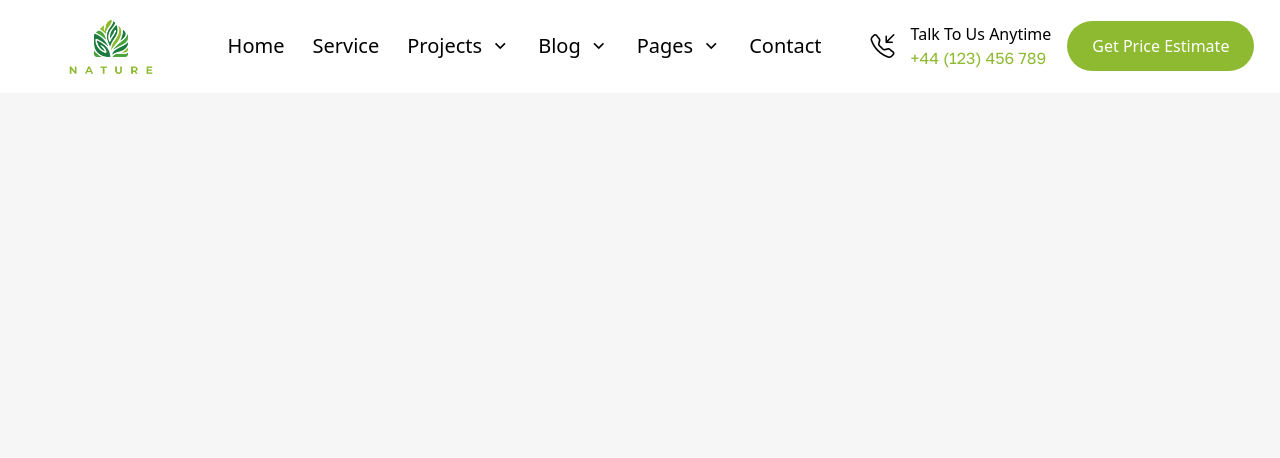
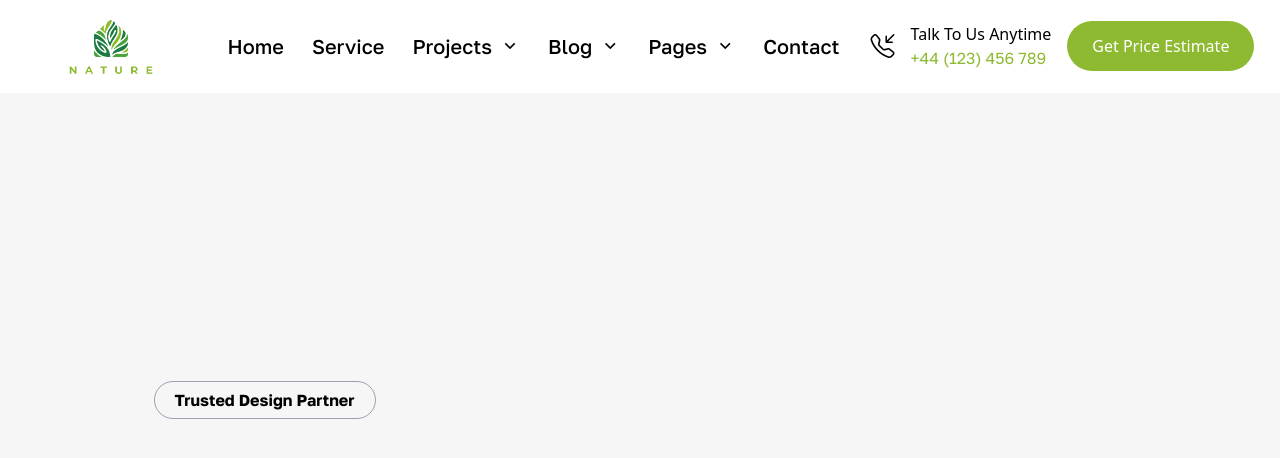
Before and after one commit to YogasWara18/nature, a Next.js app: page / in a window 1280 px wide. Shown: the top 458 px of the page. Built offline with nearby package versions, Linux system fonts and the light colour scheme; a web font is replaced by a local one.

Commit message:
Update hero section

```diff
--- a/app/UI-Components/Index/Hero/page.tsx
+++ b/app/UI-Components/Index/Hero/page.tsx
@@ -3,11 +3,26 @@
 import Image from "next/image";
 import HeroImg from "@/public/Hero-img.jpg";
 import HeroImg2 from "@/public/hero-img2.png"
+import Link from "next/link";
 
-export default function page() {
+export default function Hero() {
   return (
-    <div>
-
-    </div>
+    <>
+      <div className="hero">
+        <div className="hero-bg-elm"></div>
+        <div className="hero-bg-elm2"></div>
+        <div className="w-full px-[8%] lg:px-[12%] py-10">
+          <div className="flex flex-col lg:flex-row gap-5 justify-between items-center">
+            <div className="w-full lg:w-1/2 relative">
+              <div className="">
+                <span className="hero-span border border-gray-400 GolosText font-bold px-5 py-2 rounded-full">
+                  Trusted Design Partner
+                </span>
+              </div>
+            </div>
+          </div>
+        </div>
+      </div>
+    </>
   )
 }
--- a/app/UI-Components/Index/Index.tsx
+++ b/app/UI-Components/Index/Index.tsx
@@ -1,7 +1,9 @@
+import Hero from "./Hero/page";
+
 export default function Index() {
   return (
     <>
-
+      <Hero/>
     </>
   )
 }
--- a/app/globals.css
+++ b/app/globals.css
@@ -35,3 +35,24 @@ body{
 .Audiowide{
     font-family: var(--Audiowide);
 }
+
+/* Navbar */
+.menu-link a{
+    font-weight: 500;
+    font-family: var(--GolosText);
+}
+
+/* Hero Header */
+.hero{
+    height: 100vh;
+    display: flex;
+    align-items: center;
+    justify-content: center;
+    position: relative;
+    z-index: 1;
+}
+
+.hero:after{
+    content: '';
+    position: absolute;
+}
```
